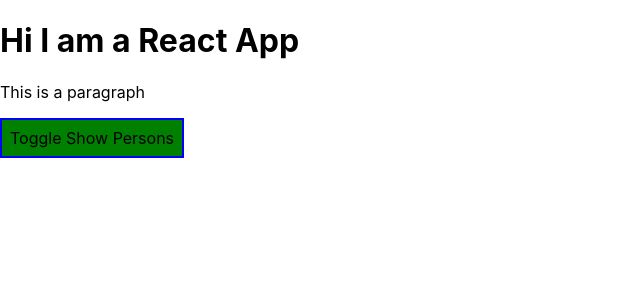
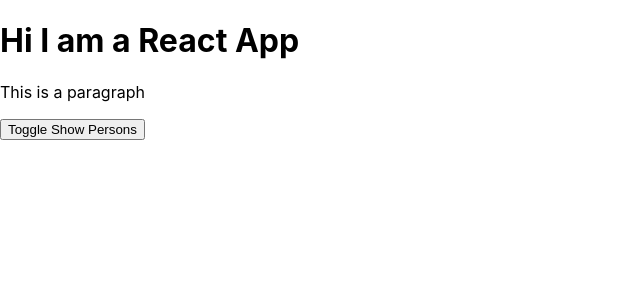
Before and after one commit to qpham01/react-complete-guide, a React app: page / in a window 1280 px wide. Shown: the top 300 px of the page, without its empty margins (0-640 px from the left). Built offline with nearby package versions, Linux system fonts and the light colour scheme.

Commit message:
Use scoped classes to add hover pseudo selector.

```diff
--- a/src/App.css
+++ b/src/App.css
@@ -9,3 +9,26 @@
 .bold {
   font-weight: bold;
 }
+
+.App button {
+  border: 1 px solid blue;
+  padding: 16px;
+  background-color: green;
+  font: inherit;
+  color: white;
+  cursor: pointer;
+}
+
+.App button:hover {
+  background-color: lightgreen;
+  color: black;
+}
+
+.App button.red {
+  background-color: red;
+}
+
+.App button.red:hover {
+  background-color: salmon;
+  color: black;
+}
--- a/src/App.js
+++ b/src/App.js
@@ -58,20 +58,10 @@
   // to allow them to trigger state changes without them having
   // states.
   render() {
-    // Scoped styles can be used to apply styles to only select
-    // elements and not a whole component.
-    const style = {
-      backgroundColor: "green",
-      font: "inherit",
-      border: "2px solid blue",
-      padding: "8px",
-      cursor: "pointer"
-    };
+    let persons = null;
+    let btnClass = "";
 
-    let persons = null;
     if (this.state.showPerson === true) {
-      style.backgroundColor = "red";
-
       persons = (
         <div>
           {this.state.persons.map((person, index) => {
@@ -86,8 +76,7 @@
           })}
         </div>
       );
-    } else {
-      style.backgroundColor = "green";
+      btnClass = classes.red;
     }
 
     /*
@@ -117,7 +106,7 @@
       <div className={classes.App}>
         <h1>Hi I am a React App</h1>
         <p className={assignedClasses.join(" ")}>This is a paragraph</p>
-        <button style={style} onClick={this.togglePersonHandler}>
+        <button className={btnClass} onClick={this.togglePersonHandler}>
           Toggle Show Persons
         </button>
         {persons}
```
